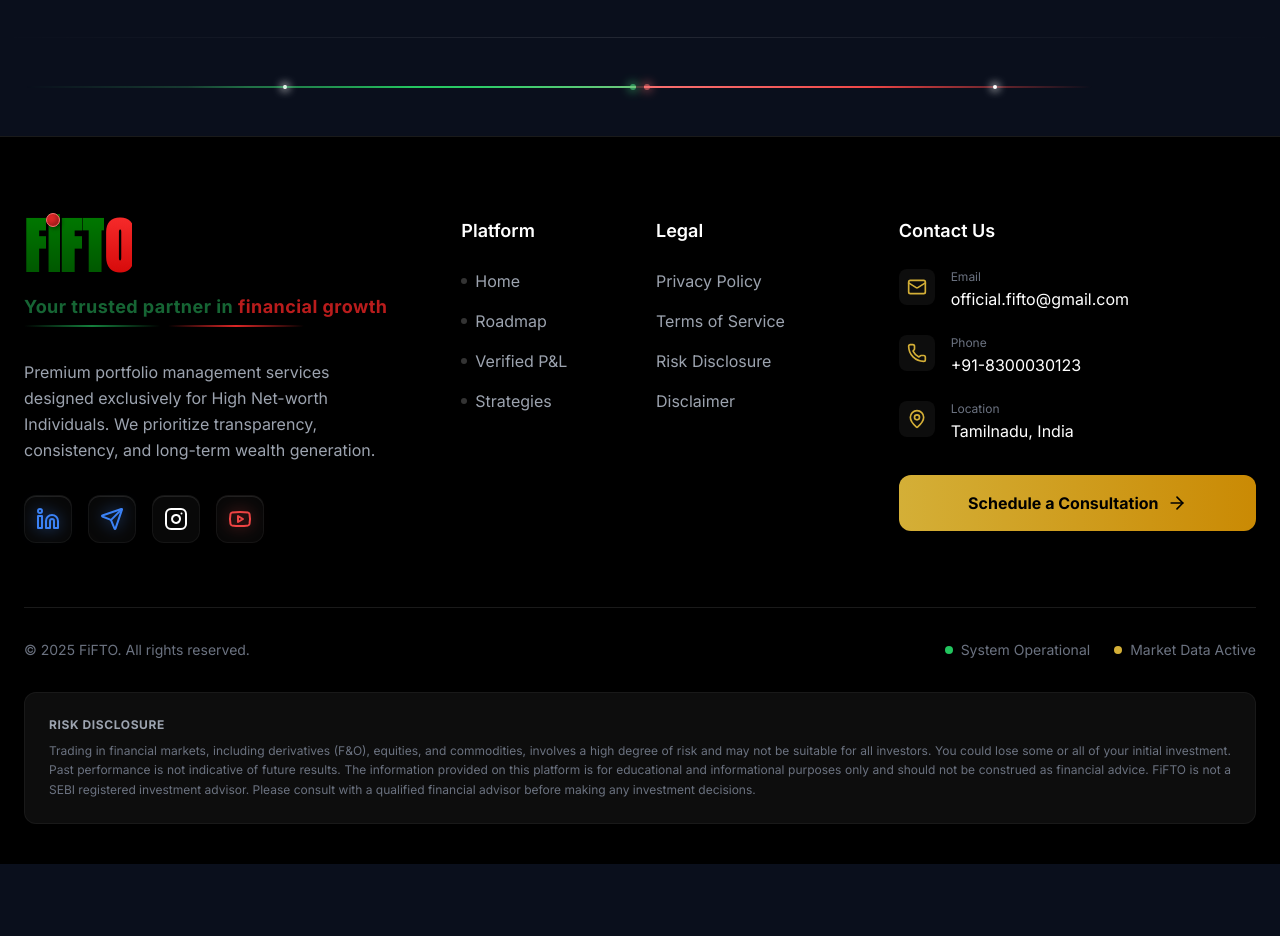
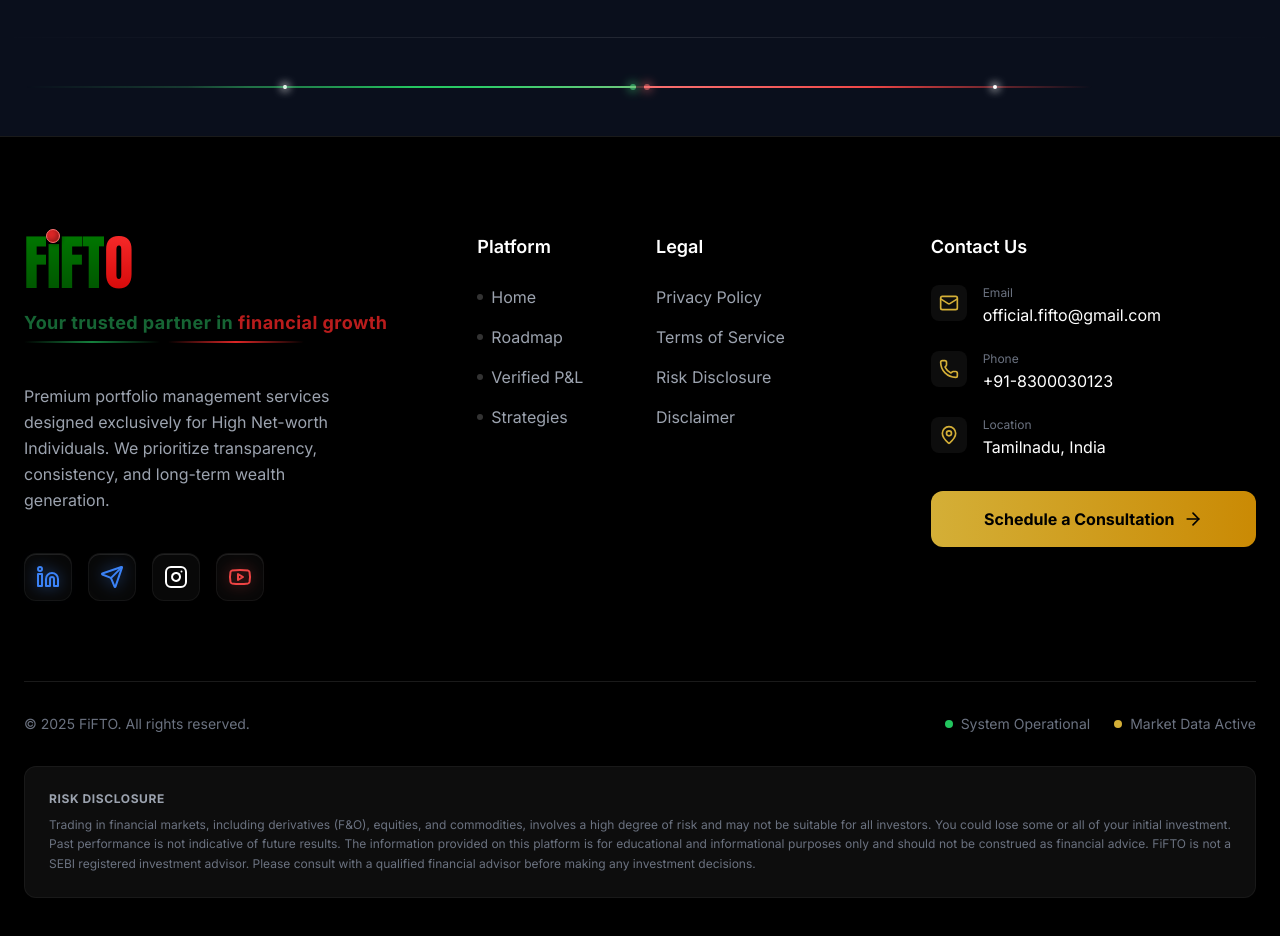
Before and after one commit to maniraja5599/FiFTOGrowth, a React (Vite) app: page / in a window 1280 px wide. Shown: the part 6200-7136 px from the top of the page. Before the commit the page ends 7064 px from the top, so only its background shows below. Built offline with nearby package versions, Linux system fonts and the light colour scheme; no server answers.

Commit message:
style: reduce footer logo boldness and increase spacing

```diff
--- a/src/components/Footer.jsx
+++ b/src/components/Footer.jsx
@@ -10,14 +10,14 @@ import ArrowRight from 'lucide-react/dist/esm/icons/arrow-right';
 
 const Footer = () => {
     return (
-        <footer className="bg-black border-t border-white/10 pt-20 pb-10">
+        <footer className="bg-black border-t border-white/10 pt-24 pb-12">
             <div className="container mx-auto px-6">
-                <div className="grid grid-cols-1 lg:grid-cols-3 gap-12 lg:gap-20 mb-16">
+                <div className="grid grid-cols-1 lg:grid-cols-3 gap-16 lg:gap-32 mb-20">
                     {/* Column 1: Brand & Connect */}
-                    <div className="space-y-8">
+                    <div className="space-y-10">
                         <div className="flex flex-col items-start cursor-pointer group">
                             {/* Main Logo Text */}
-                            <div className="relative font-black text-6xl tracking-tight leading-none" style={{
+                            <div className="relative text-6xl tracking-tight leading-none" style={{
                                 fontFamily: '"Anton", sans-serif'
                             }}>
                                 <span className="text-green-700" style={{
```
